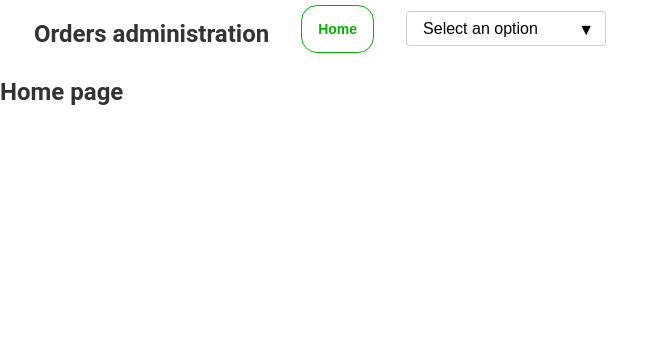
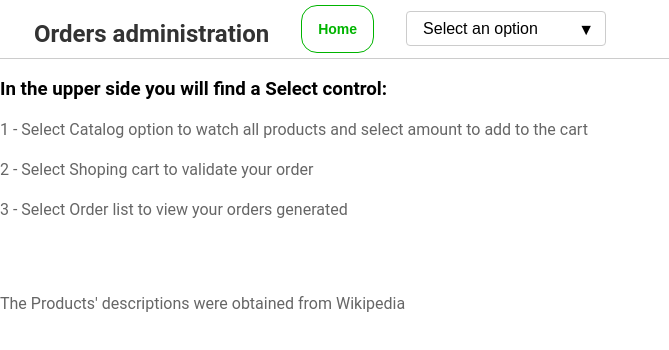
Before and after one commit to ccmmasi2/OrderApp, a React (Create React App) app in the folder orderadminreact/: page / in a window 1280 px wide. Shown: the top 350 px of the page, without its empty margins (0-669 px from the left). Built offline with nearby package versions, Linux system fonts and the light colour scheme.

Commit message:
ApiConnectionService

```diff
--- a/orderadminreact/src/pages/home-form.js
+++ b/orderadminreact/src/pages/home-form.js
@@ -4,7 +4,18 @@ export default function Home() {
     return (
         <>
             <HeaderForm />
-            <h2>Home page</h2>
+            <div className="matrix-info">
+                <div className="separator"></div>
+                <div>
+                    <h3>In the upper side you will find a Select control:</h3>
+                    <p>1 - Select Catalog option to watch all products and select amount to add to the cart</p>
+                    <p>2 - Select Shoping cart to validate your order</p>
+                    <p>3 - Select Order list to view your orders generated</p>
+                    <br></br>
+                    <br></br>
+                    <p>The Products' descriptions were obtained from Wikipedia</p>
+                </div>
+            </div>
         </>
     )
 };
--- a/orderadminreact/src/pages/order-list-form.js
+++ b/orderadminreact/src/pages/order-list-form.js
@@ -4,7 +4,7 @@ export default function OrderList() {
     return (
         <>
             <HeaderForm />
-            <h2>Order page</h2>
+            <h2>Order List</h2>
         </>
     )
 };
--- a/orderadminreact/src/pages/product-list-form.js
+++ b/orderadminreact/src/pages/product-list-form.js
@@ -1,10 +1,33 @@
 import HeaderForm from './../components/layout/header/header-form';
+import React, { useEffect, useState } from "react";
+import { listCategories } from '../services/ApiConnectionService';
 
 export default function ProductList() {
+    const [categories, setCategories] = useState([]);
+
+    useEffect(() => {
+        const fetchData = async () => {
+            try {
+                const data = await listCategories();
+                setCategories(data);
+            } catch (error) {
+                console.log(error);
+            }
+        };
+        fetchData();
+    }, []);
+
     return (
         <>
             <HeaderForm />
-            <h2>Product list page</h2>
+            <div>
+                <select>
+                    <option key="0" value="0">All</option>
+                    {categories.map((category) => (
+                        <option key={category.id} value={category.id}>{category.name}</option>
+                    ))}
+                </select>
+            </div>
         </>
     )
 };
--- /dev/null
+++ b/orderadminreact/src/services/ApiConnectionService.js
@@ -0,0 +1,8 @@
+const baseUrl = 'http://localhost:5143';
+const urlGetCategories = '/api/Category/GetCategories';
+
+export const listCategories = async () => {
+    const response = await fetch(baseUrl + urlGetCategories);
+    const data = await response.json();
+    return data;
+}
```
